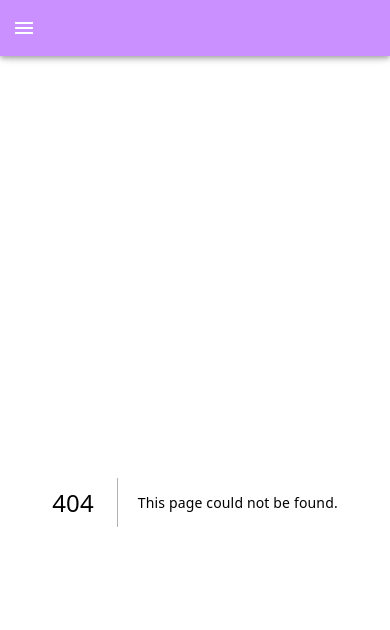
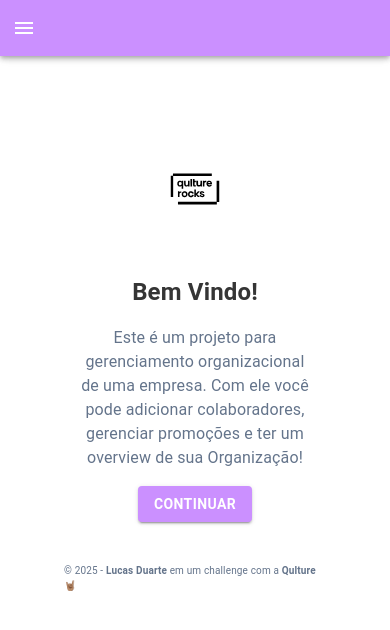
Before and after one commit to lucsduartee/qulture-challenge-client, a Next.js app: page /welcome-step in a window 390 px wide. Before the commit this address had no page. Shown: the top 630 px of the page. Built offline with nearby package versions, Linux system fonts and the light colour scheme.

Commit message:
feat: add welcome page

```diff
--- /dev/null
+++ b/pages/welcome-step/index.jsx
@@ -0,0 +1,47 @@
+import Image from 'next/image'
+import styles from './styles.module.css'
+import Button from '@mui/material/Button'
+import Box from'@mui/material/Box'
+import { useRouter } from 'next/router'
+
+export default function WelcomeStep() {
+  const router = useRouter()
+
+  return (
+    <Box component="section" className={styles.welcomeStepContainer}>
+      <Box className={styles.welcomeStepMain}>
+        <Image
+          src="/LOGO.svg"
+          alt="Qulture Rocks Logo"
+          width={300}
+          height={38}
+          priority
+          className={styles.welcomeStepImage}
+        />
+
+        <h1 className={styles.welcomeStepTitle}>Bem Vindo!</h1>
+
+        <p className={styles.welcomeStepContent}>
+          Este é um projeto para gerenciamento organizacional de uma empresa.
+          Com ele você pode adicionar colaboradores, gerenciar promoções e ter um
+          overview de sua Organização!
+        </p>
+
+        <Button
+          variant="contained"
+          sx={{
+            backgroundColor: '#CB90FF',
+            fontWeight: '600'
+          }}
+          onClick={() => router.push('/company')}
+        >
+          Continuar
+        </Button>
+
+        <div className={styles.welcomeStepFooter}>
+          © 2025 - <b>Lucas Duarte</b> em um challenge com a <b>Qulture</b> 🤘🏽
+        </div>
+      </Box>
+    </Box>
+  )
+}
--- /dev/null
+++ b/pages/welcome-step/styles.module.css
@@ -0,0 +1,52 @@
+.welcomeStepMain {
+  display: flex;
+  flex-direction: column;
+  align-items: center;
+  justify-content: center;
+  background-color: #FFFFFF;
+  gap: 24px;
+  border-radius: 24px;
+  padding: 35px;
+}
+
+.welcomeStepTitle {
+  color: #353535;
+  font-size: 32px;
+  font-weight: 600;
+}
+
+.welcomeStepContent {
+  color: #64748B;
+  font-size: 20px;
+  font-weight: 400;
+  max-width: 400px;
+  text-align: center;
+}
+
+.welcomeStepFooter {
+  margin-top: 25px;
+  color: #64748B;
+}
+
+@media (max-width: 768px) {
+  .welcomeStepMain {
+    height: auto;
+    gap: 16px;
+    padding: 40px;
+
+  }
+
+  .welcomeStepTitle {
+    font-size: 24px;
+    text-align: center;
+  }
+
+  .welcomeStepContent {
+    font-size: 16px;
+    max-width: 90%;
+  }
+
+  .welcomeStepFooter {
+    font-size: 10px;
+  }
+}
```
